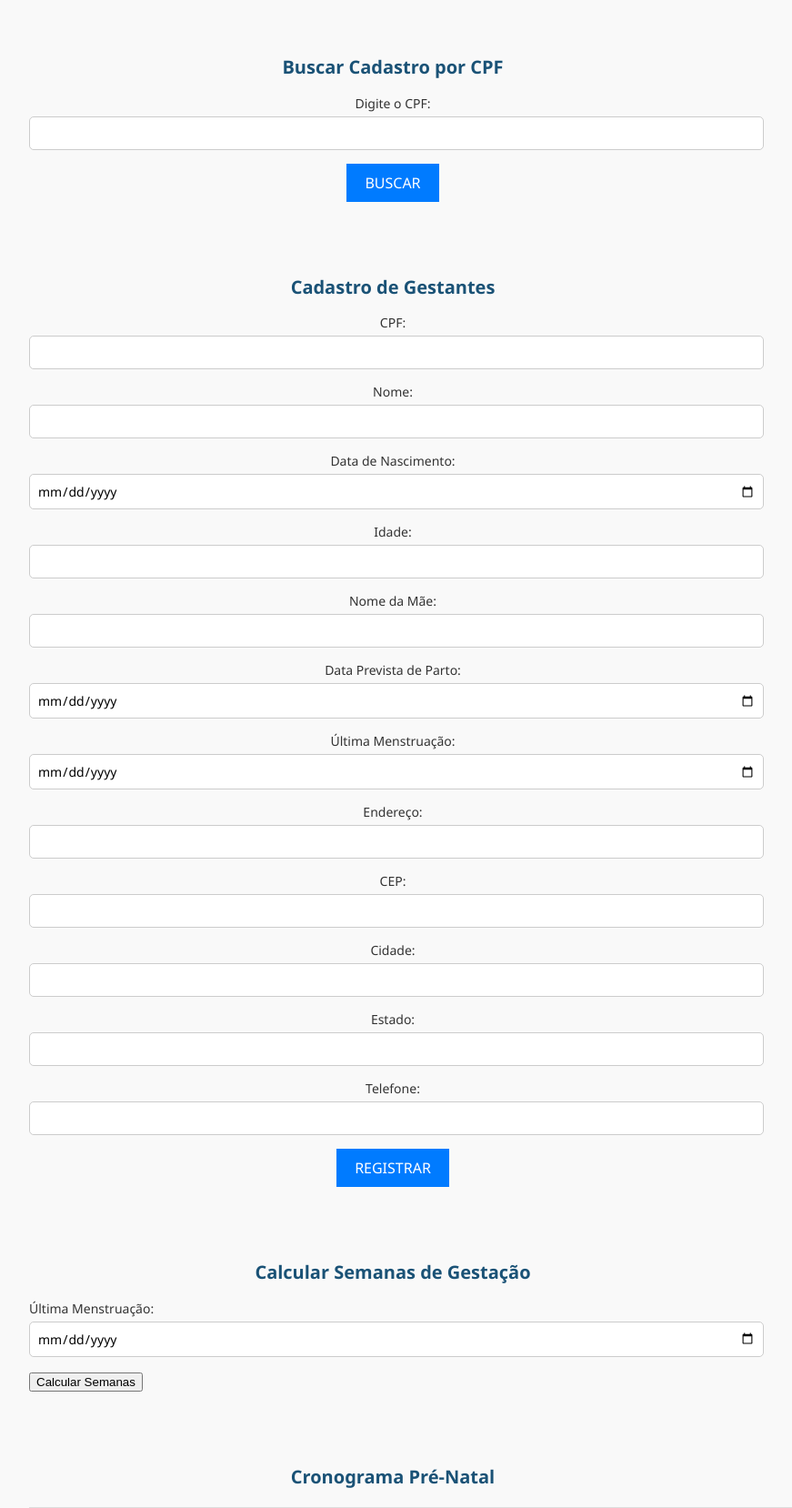
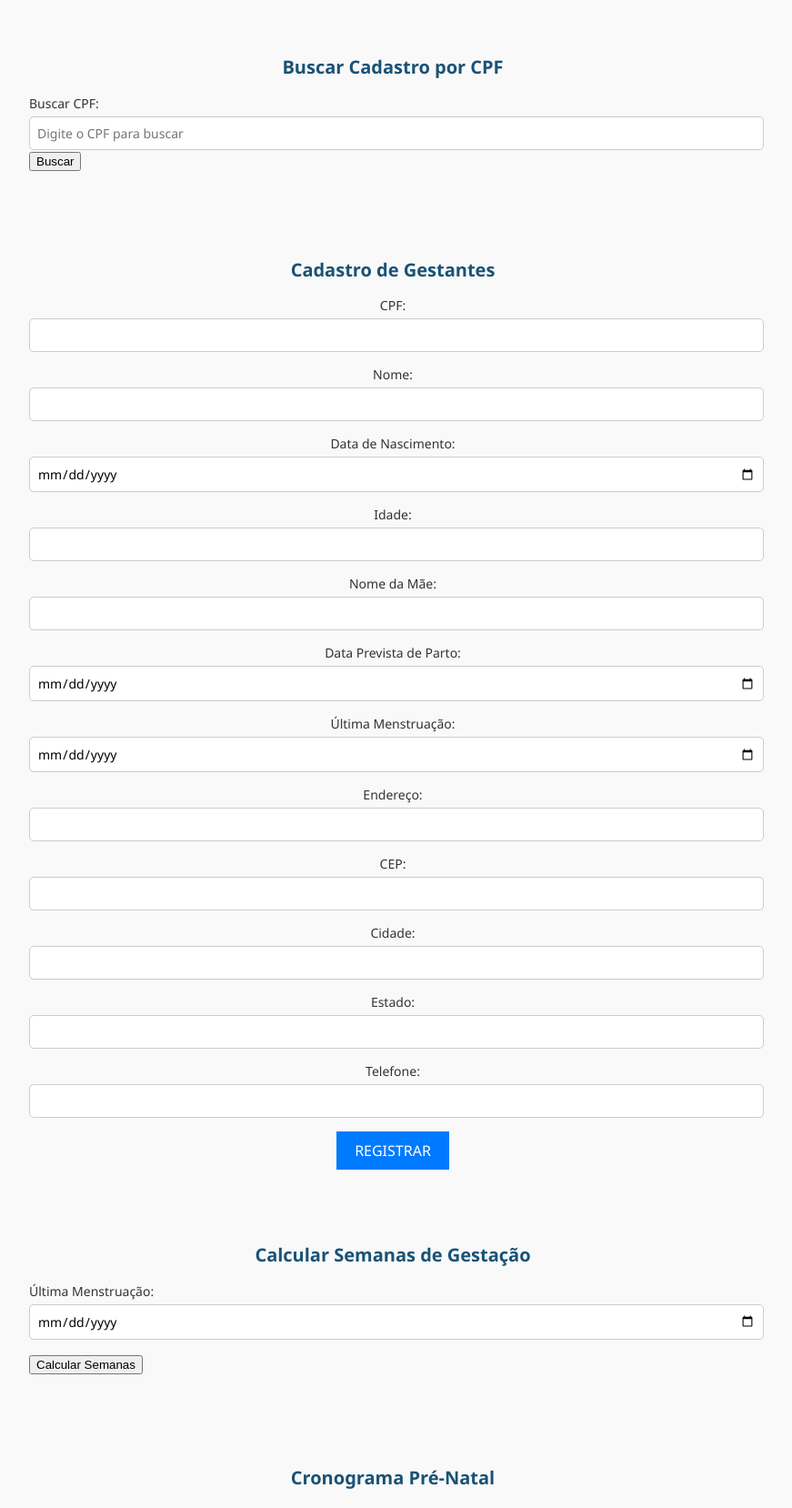
Before and after one commit to projetopi01/projeto-pi-02, a Flask app: page /cadastro_gestante in a window 1280 px wide. Shown: the part 166-1824 px from the top of the page at 91% size, without its empty margins (208-1079 px from the left). Run offline with Flask 3, Linux system fonts and the light colour scheme.

Commit message:
Update cadastro_gestante.html

```diff
--- a/backend/templates/cadastro_gestante.html
+++ b/backend/templates/cadastro_gestante.html
@@ -4,7 +4,8 @@
     <meta charset="UTF-8">
     <meta name="viewport" content="width=device-width, initial-scale=1.0">
     <title>Cadastro de Gestantes - Rede Cegonha</title>
-    <style>
+
+        <style>
         body {
             font-family: 'Segoe UI', Tahoma, Geneva, Verdana, sans-serif;
             background-color: #f9f9f9;
@@ -162,6 +163,7 @@
             font-family: 'Segoe UI', Tahoma, Geneva, Verdana, sans-serif;
         }
     </style>
+
 </head>
 <body>
     <header class="header">
@@ -174,15 +176,50 @@
     <section id="buscar" class="section">
         <div class="container">
             <h2 class="section-title">Buscar Cadastro por CPF</h2>
-            <form action="/buscar" method="get" class="form">
-                <div class="form-group">
-                    <label for="cpf_busca">Digite o CPF:</label>
-                    <input type="text" id="cpf_busca" name="cpf_busca" required tabindex="1">
-                </div>
-                <input type="submit" value="BUSCAR" class="btn-submit" tabindex="2">
-            </form>
+            <div class="form-group">
+                <label for="cpf-busca">Buscar CPF:</label>
+                <input type="text" id="cpf-busca" placeholder="Digite o CPF para buscar">
+                <button onclick="buscarCPF()">Buscar</button>
+            </div>
+
+            <div id="resultado-busca"></div>
         </div>
     </section>
+
+    <script>
+        function buscarCPF() {
+            const cpf = document.getElementById('cpf-busca').value;
+
+            fetch(`/api/gestante/${cpf}`)
+                .then(response => {
+                    if (!response.ok) {
+                        throw new Error("Usuário não encontrado");
+                    }
+                    return response.json();
+                })
+                .then(data => {
+
+                    document.getElementById('resultado-busca').innerHTML = `
+                        <p><strong>Nome:</strong> ${data.nome}</p>
+                        <p><strong>Data de Nascimento:</strong> ${data.data_nascimento}</p>
+                        <p><strong>Idade:</strong> ${data.idade}</p>
+                        <p><strong>Nome da Mãe:</strong> ${data.nome_mae}</p>
+                        <p><strong>Data Prevista para Parto:</strong> ${data.data_prevista_parto}</p>
+                        <p><strong>Última Menstruação:</strong> ${data.ultima_menstruacao}</p>
+                        <p><strong>Endereço:</strong> ${data.endereco}</p>
+                        <p><strong>CEP:</strong> ${data.cep}</p>
+                        <p><strong>Cidade:</strong> ${data.cidade}</p>
+                        <p><strong>Estado:</strong> ${data.estado}</p>
+                        <p><strong>Telefone:</strong> ${data.telefone}</p>
+                    `;
+                })
+                .catch(error => {
+                    document.getElementById('resultado-busca').innerHTML = `<p style="color: red;">${error.message}</p>`;
+                });
+        }
+    </script>
+</html>
+
 
     <section id="cadastro" class="section">
         <div class="container">
@@ -249,10 +286,38 @@
                     <label for="ultima_menstruacao">Última Menstruação:</label>
                     <input type="date" id="ultima_menstruacao" name="ultima_menstruacao" required tabindex="16">
                 </div>
-                <button onclick="calcularSemanas()" tabindex="17">Calcular Semanas</button>
+                <button type="button" onclick="calcularSemanas()" tabindex="17">Calcular Semanas</button>
             </form>
+            <div id="resultado-semanas" style="margin-top: 20px;"></div>
         </div>
     </section>
+
+    <script>
+        function calcularSemanas() {
+            const ultimaMenstruacao = document.getElementById('ultima_menstruacao').value;
+
+            // Verifica se a data foi preenchida
+            if (!ultimaMenstruacao) {
+                alert('Por favor, insira a data da última menstruação.');
+                return;
+            }
+
+            const dataUltimaMenstruacao = new Date(ultimaMenstruacao);
+            const dataAtual = new Date();
+
+            // Calcula a diferença em milissegundos
+            const diferencaEmMilissegundos = dataAtual - dataUltimaMenstruacao;
+
+            // Converte a diferença em semanas
+            const semanasGestacao = Math.floor(diferencaEmMilissegundos / (1000 * 60 * 60 * 24 * 7));
+
+            // Mostra o resultado
+            document.getElementById('resultado-semanas').innerHTML = `
+                <p>Semanas de gestação: ${semanasGestacao}</p>
+            `;
+        }
+    </script>
+
 
     <section id="cronograma" class="section">
         <div class="container">
```
